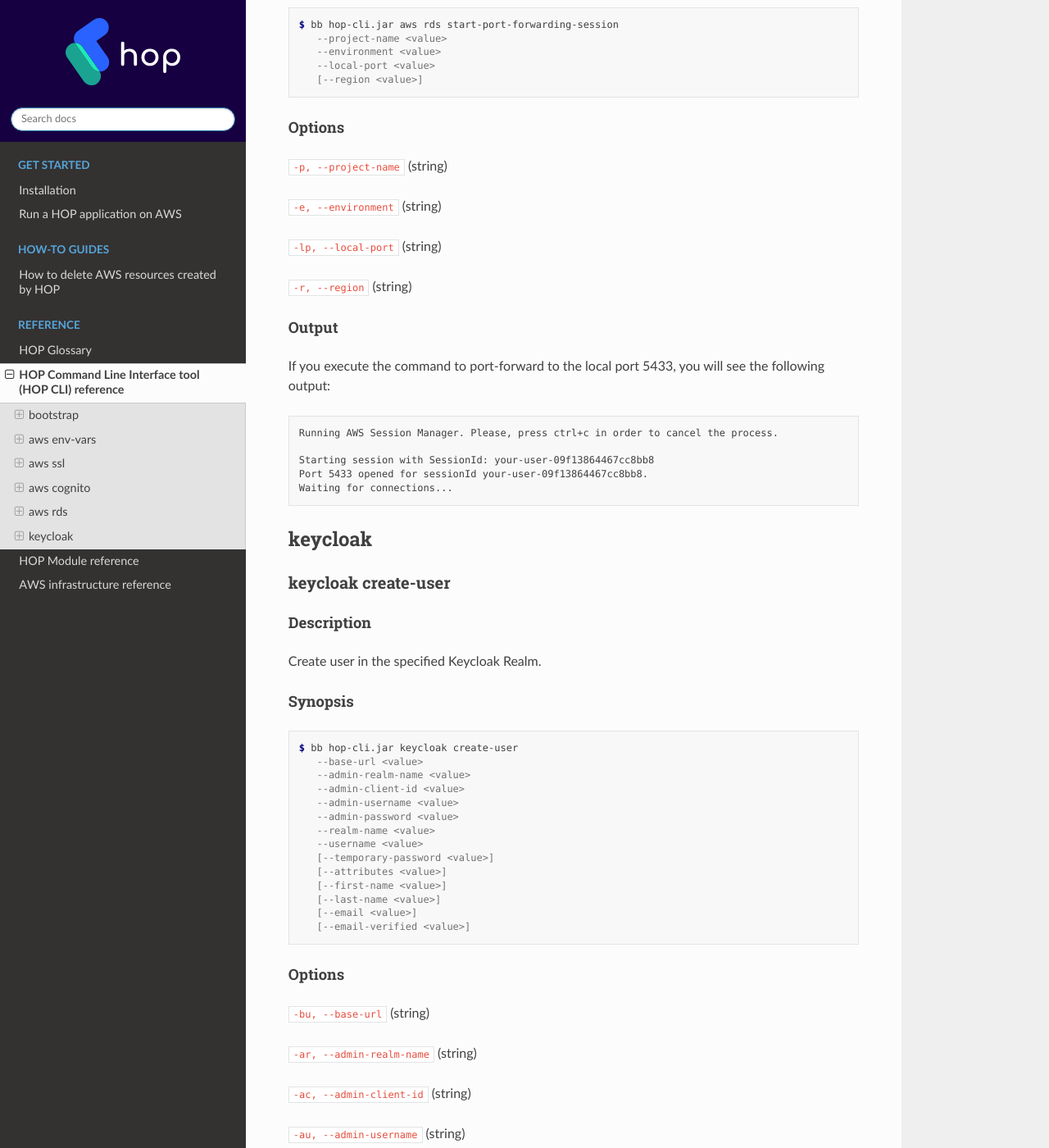
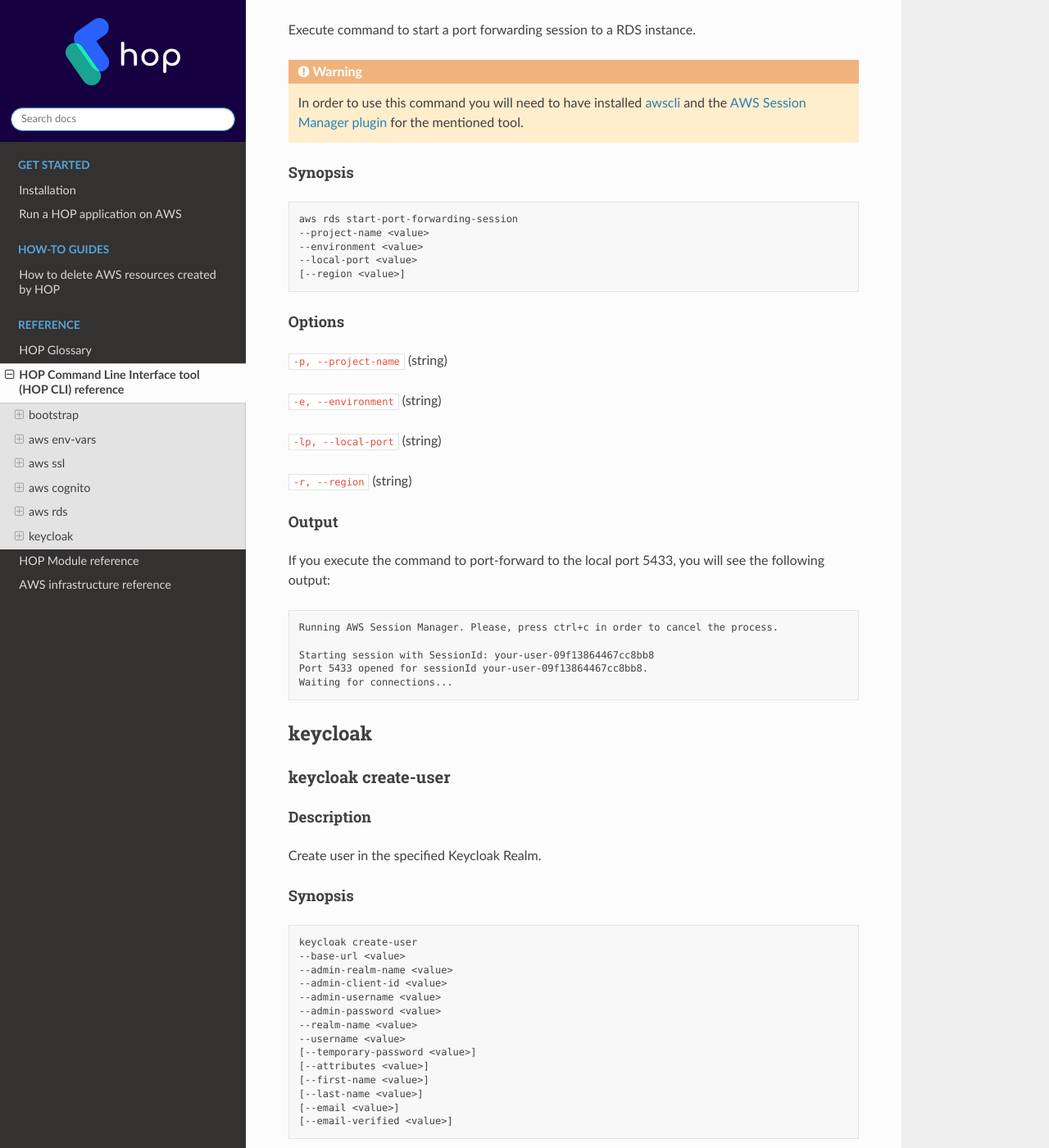
Before and after one commit to gethop-dev/hop-documentation, a Sphinx documentation site: the page built from docs/source/reference/hop-cli/main.rst, in a window 1280 px wide and 1400 px high, scrolled down 7836 px. Shown: the whole window at 82% size. Built offline with Sphinx 7.4.7 and the Read the Docs theme 2.0.0, drawn with Linux system fonts in a browser that asks for light colours; some of the changed text lies outside the part shown.

Commit message:
Improve HOP CLI commands reference
Improved notation of the commands synopsys to reduce noise and make sure
the user does not understand the commands as copy-paste ready. So now
we follow the same approach as in AWS CLI documentation.

Added an introduction explaining the notation as well.

```diff
--- a/docs/source/reference/hop-cli/main.rst
+++ b/docs/source/reference/hop-cli/main.rst
@@ -1,5 +1,18 @@
 HOP Command Line Interface tool (HOP CLI) reference
 ===================================================
+
+In this documentation, the commands described in each synopsis sections are not meant
+to be copy-pasted directly into your terminal console. They are just a description of
+their capabilities.
+
+Every command's synopsis will have the following notation:
+
+.. code-block:: text
+
+   <COMMAND>
+   --OPTION <value>
+   [--OPTIONAL-OPTION <value>]
+   ...
 
 bootstrap
 ---------
@@ -14,10 +27,10 @@
 
 Synopsis
 ++++++++
-.. code-block:: console
+.. code-block:: text
 
-   $ bb hop-cli.jar bootstrap copy-settings
-      --settings-file-path <value>
+   bootstrap copy-settings
+   --settings-file-path <value>
 
 Options
 +++++++
@@ -39,11 +52,11 @@
 
 Synopsis
 ++++++++
-.. code-block:: console
+.. code-block:: text
 
-   $ bb hop-cli.jar bootstrap new-project
-      --settings-file-path <value>
-      --target-project-dir <value>
+   bootstrap new-project
+   --settings-file-path <value>
+   --target-project-dir <value>
 
 Options
 +++++++
@@ -75,10 +88,10 @@
 Synopsis
 ++++++++
 
-.. code-block:: console
+.. code-block:: text
 
-   $ bb hop-cli.jar bootstrap prod-infrastructure
-      --settings-file-path <value>
+   bootstrap prod-infrastructure
+   --settings-file-path <value>
 
 
 Options
@@ -114,14 +127,14 @@
 Synopsis
 ++++++++
 
-.. code-block:: console
+.. code-block:: text
 
-   $ bb aws-cli.jar aws env-vars sync
-      --project-name <value>
-      --environment <value>
-      --file <value>
-      --kms-key-alias <value>
-      [--region <value>]
+   aws env-vars sync
+   --project-name <value>
+   --environment <value>
+   --file <value>
+   --kms-key-alias <value>
+   [--region <value>]
 
 Options
 +++++++
@@ -161,14 +174,14 @@
 Synopsis
 ++++++++
 
-.. code-block:: console
+.. code-block:: text
 
-   $ bb aws-cli.jar aws env-vars download
-      --project-name <value>
-      --environment <value>
-      --file <value>
-      --kms-key-alias <value>
-      [--region <value>]
+   aws env-vars download
+   --project-name <value>
+   --environment <value>
+   --file <value>
+   --kms-key-alias <value>
+   [--region <value>]
 
 Options
 +++++++
@@ -208,12 +221,12 @@
 
 Synopsis
 ++++++++
-.. code-block:: console
+.. code-block:: text
 
-   $ bb aws-cli.jar aws env-vars apply-changes
-      --project-name <value>
-      --environment <value>
-      [--region <value>]
+   aws env-vars apply-changes
+   --project-name <value>
+   --environment <value>
+   [--region <value>]
 
 Options
 +++++++
@@ -239,10 +252,10 @@
 Synopsis
 ++++++++
 
-.. code-block:: console
+.. code-block:: text
 
-   $ bb hop-cli.jar aws ssl create-and-upload-self-signed-certificate
-     [--region <value>]
+   aws ssl create-and-upload-self-signed-certificate
+   [--region <value>]
 
 Options
 +++++++
@@ -267,14 +280,14 @@
 Synopsis
 ++++++++
 
-.. code-block:: console
+.. code-block:: text
 
-   $ bb hop-cli.jar aws cognito create-user
-      --user-pool-id <value>
-      --username <value>
-      [--attributes <value>]
-      [--temporary-password <value>]
-      [--region <value>]
+   aws cognito create-user
+   --user-pool-id <value>
+   --username <value>
+   [--attributes <value>]
+   [--temporary-password <value>]
+   [--region <value>]
 
 
 Options
@@ -320,14 +333,14 @@
 Synopsis
 ++++++++
 
-.. code-block:: console
+.. code-block:: text
 
-   $ bb hop-cli.jar aws cognito set-user-password
-      --user-pool-id <value>
-      --username <value>
-      --password <value>
-      [--temporary? <value>]
-      [--region <value>]
+   aws cognito set-user-password
+   --user-pool-id <value>
+   --username <value>
+   --password <value>
+   [--temporary? <value>]
+   [--region <value>]
 
 Options
 +++++++
@@ -353,13 +366,13 @@
 Synopsis
 ++++++++
 
-.. code-block:: console
+.. code-block:: text
 
-   $ bb hop-cli.jar aws cognito get-id-token
-      --user-pool-id <value>
-      --username <value>
-      --password <value>
-      [--region <value>]
+   aws cognito get-id-token
+   --user-pool-id <value>
+   --username <value>
+   --password <value>
+   [--region <value>]
 
 
 Options
@@ -401,13 +414,13 @@
 Synopsis
 ++++++++
 
-.. code-block:: console
+.. code-block:: text
 
-   $ bb hop-cli.jar aws rds start-port-forwarding-session
-      --project-name <value>
-      --environment <value>
-      --local-port <value>
-      [--region <value>]
+   aws rds start-port-forwarding-session
+   --project-name <value>
+   --environment <value>
+   --local-port <value>
+   [--region <value>]
 
 Options
 +++++++
@@ -447,22 +460,22 @@
 Synopsis
 ++++++++
 
-.. code-block:: console
+.. code-block:: text
 
-   $ bb hop-cli.jar keycloak create-user
-      --base-url <value>
-      --admin-realm-name <value>
-      --admin-client-id <value>
-      --admin-username <value>
-      --admin-password <value>
-      --realm-name <value>
-      --username <value>
-      [--temporary-password <value>]
-      [--attributes <value>]
-      [--first-name <value>]
-      [--last-name <value>]
-      [--email <value>]
-      [--email-verified <value>]
+   keycloak create-user
+   --base-url <value>
+   --admin-realm-name <value>
+   --admin-client-id <value>
+   --admin-username <value>
+   --admin-password <value>
+   --realm-name <value>
+   --username <value>
+   [--temporary-password <value>]
+   [--attributes <value>]
+   [--first-name <value>]
+   [--last-name <value>]
+   [--email <value>]
+   [--email-verified <value>]
 
 
 Options
@@ -507,18 +520,18 @@
 Synopsis
 ++++++++
 
-.. code-block:: console
+.. code-block:: text
 
-   $ bb hop-cli.jar keycloak set-user-password
-      --base-url <value>
-      --admin-realm-name <value>
-      --admin-client-id <value>
-      --admin-username <value>
-      --admin-password <value>
-      --realm-name <value>
-      --user-id <value>
-      --password <value>
-      [--temporary? <value>]
+   keycloak set-user-password
+   --base-url <value>
+   --admin-realm-name <value>
+   --admin-client-id <value>
+   --admin-username <value>
+   --admin-password <value>
+   --realm-name <value>
+   --user-id <value>
+   --password <value>
+   [--temporary? <value>]
 
 Options
 +++++++
@@ -550,16 +563,16 @@
 Synopsis
 ++++++++
 
-.. code-block:: console
+.. code-block:: text
 
-   $ bb hop-cli.jar keycloak get-user
-      --base-url <value>
-      --admin-realm-name <value>
-      --admin-client-id <value>
-      --admin-username <value>
-      --admin-password <value>
-      --realm-name <value>
-      --username <value>
+   keycloak get-user
+   --base-url <value>
+   --admin-realm-name <value>
+   --admin-client-id <value>
+   --admin-username <value>
+   --admin-password <value>
+   --realm-name <value>
+   --username <value>
 
 Options
 +++++++
@@ -613,14 +626,14 @@
 Synopsis
 ++++++++
 
-.. code-block:: console
+.. code-block:: text
 
-   $ bb hop-cli.jar keycloak get-id-token
-      --base-url <value>
-      --realm-name <value>
-      --client-id <value>
-      --username <value>
-      --password <value>
+   keycloak get-id-token
+   --base-url <value>
+   --realm-name <value>
+   --client-id <value>
+   --username <value>
+   --password <value>
 
 
 Options
```
